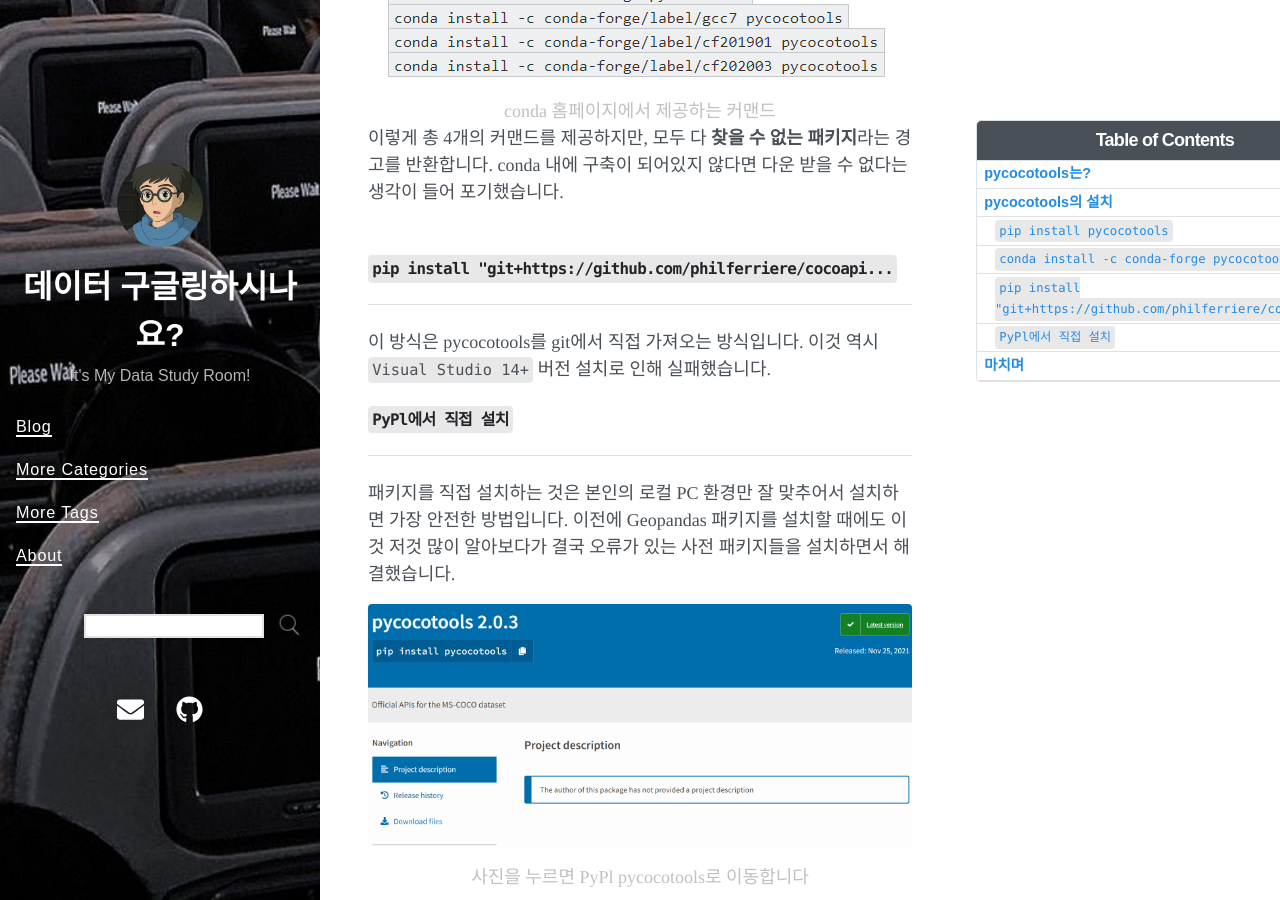
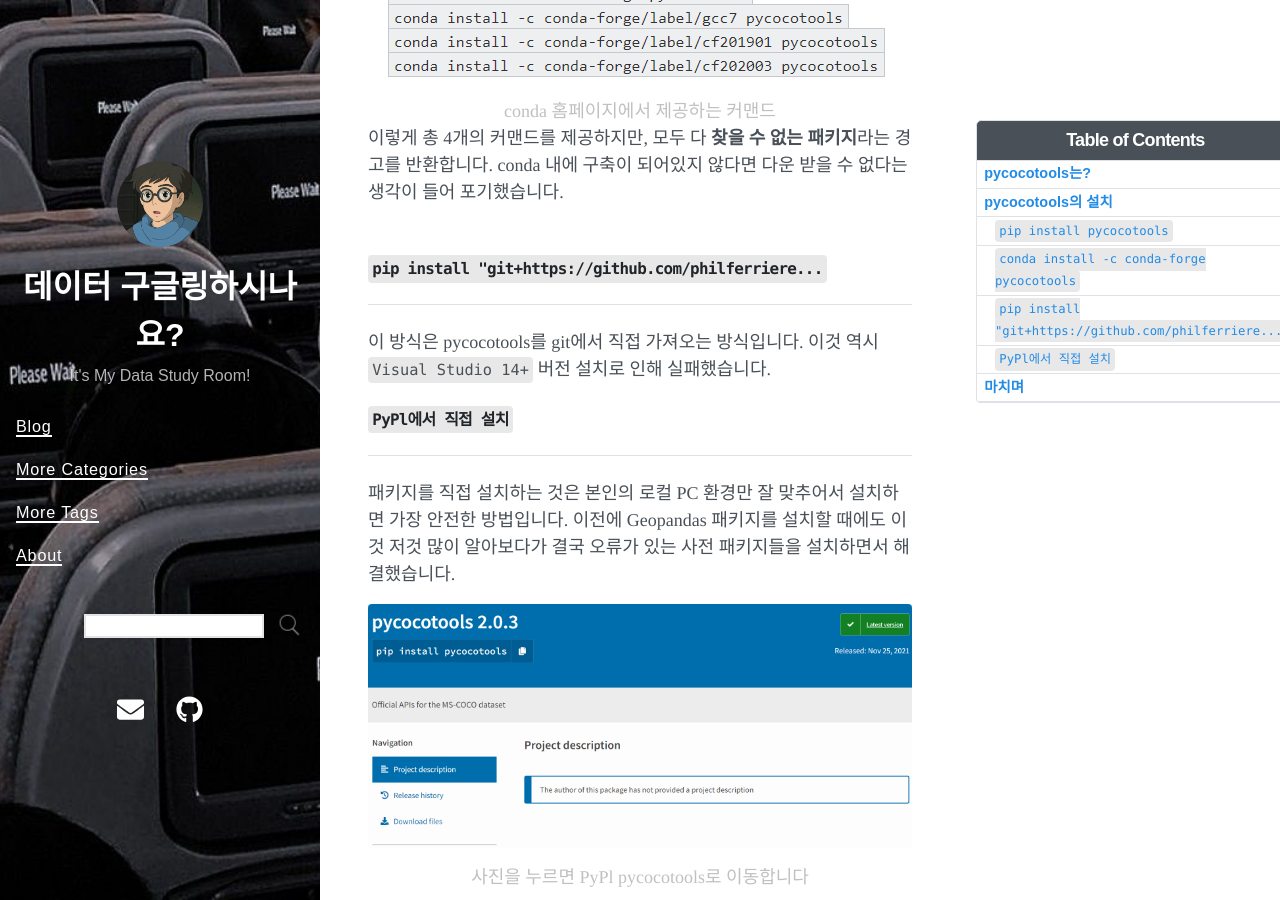
Before and after one commit to chaaaning/chaaaning.github.io, a Jekyll site: the page built from _posts/2022-01-08-error-about-pycocotools.md, in a window 1280 px wide and 900 px high, scrolled down 1614 px. Built offline with Jekyll 4.4.1, drawn with Linux system fonts in a browser that asks for light colours; nearby versions of some CDN libraries; comment, search, counter and statistics services are not loaded; part of the change alters nothing that is shown.

Commit message:
error pycoco real finish

```diff
--- a/_posts/2022-01-08-error-about-pycocotools.md
+++ b/_posts/2022-01-08-error-about-pycocotools.md
@@ -57,7 +57,7 @@ pycocotools는 obeject detection, face detection 등 어떤 객체를 검출하
 이렇게 총 4개의 커맨드를 제공하지만, 모두 다 **찾을 수 없는 패키지**라는 경고를 반환합니다. conda 내에 구축이 되어있지 않다면 다운 받을 수 없다는 생각이 들어 포기했습니다.
 <br><br>
 
-### `pip install "git+https://github.com/philferriere/cocoapi...`
+### `pip install "git+https://github.com/philferriere...`
 ---
 이 방식은 pycocotools를 git에서 직접 가져오는 방식입니다. 이것 역시 `Visual Studio 14+` 버전 설치로 인해 실패했습니다.
 
```
